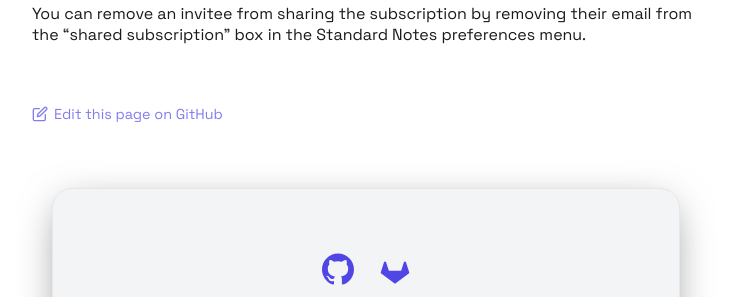
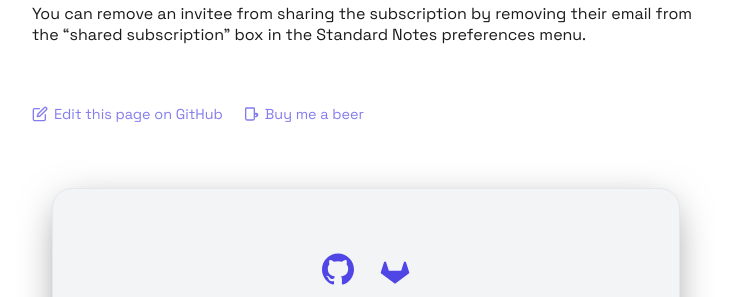
Before and after one commit to PASSK3YS/PASSK3YS.github.io, a Jekyll site: the page built from _docs/sharing-your-standard-notes-subscription.md, in a window 1280 px wide. Shown: the part 825-1122 px from the top of the page, without its empty margins (274-1005 px from the left). Built offline with Jekyll 4.4.1, drawn with Linux system fonts in a browser that asks for light colours.

Commit message:
chore: add buy me a beer

```diff
--- a/_layouts/default.html
+++ b/_layouts/default.html
@@ -55,10 +55,15 @@
         {{ content }}
 
         {% if page.collection == 'docs' %}
-        <div class="edit-link" style="margin-top: 40px; border-top: 1px solid var(--border-color); padding-top: 20px; font-size: 0.9em; opacity: 0.7; display: flex; flex-wrap: wrap; gap: 15px; align-items: center;">
+        <div class="edit-link" style="margin-top: 40px; border-top: 1px solid var(--border-color); padding-top: 20px; font-size: 0.9em; opacity: 0.7; display: flex; flex-wrap: wrap; gap: 20px; align-items: center;">
             <a href="https://github.com/PASSK3YS/PASSK3YS.github.io/edit/main/{{ page.path }}" target="_blank" style="text-decoration: none; display: inline-flex; align-items: center;">
                 <svg viewBox="0 0 24 24" width="16" height="16" stroke="currentColor" stroke-width="2" fill="none" stroke-linecap="round" stroke-linejoin="round" style="margin-right: 6px;"><path d="M11 4H4a2 2 0 0 0-2 2v14a2 2 0 0 0 2 2h14a2 2 0 0 0 2-2v-7"></path><path d="M18.5 2.5a2.121 2.121 0 0 1 3 3L12 15l-4 1 1-4 9.5-9.5z"></path></svg>
                 Edit this page on GitHub
+            </a>
+
+            <a href="https://buymeacoffee.com/passkeys" target="_blank" style="text-decoration: none; display: inline-flex; align-items: center;">
+                <svg viewBox="0 0 24 24" width="16" height="16" fill="currentColor" style="margin-right: 6px;"><path d="M19,10.01C19.82,10.01 20.61,10.23 21.31,10.63C22.31,11.22 23,12.28 23,13.5C23,14.73 22.31,15.78 21.31,16.37C20.61,16.77 19.82,17 19,17H18V18.5C18,20.43 16.43,22 14.5,22H6.5C4.57,22 3,20.43 3,18.5V4C3,2.9 3.9,2 5,2H16C17.1,2 18,2.9 18,4V10.01H19M16,18.5V4H5V18.5C5,19.33 5.67,20 6.5,20H14.5C15.33,20 16,19.33 16,18.5M19,15C19.55,15 20,14.55 20,14C20,13.45 19.55,13 19,13H18V15H19Z"/></svg>
+                Buy me a beer
             </a>
 
             <span id="last-edited" style="opacity: 0.8; font-size: 0.9em;"></span>
```
